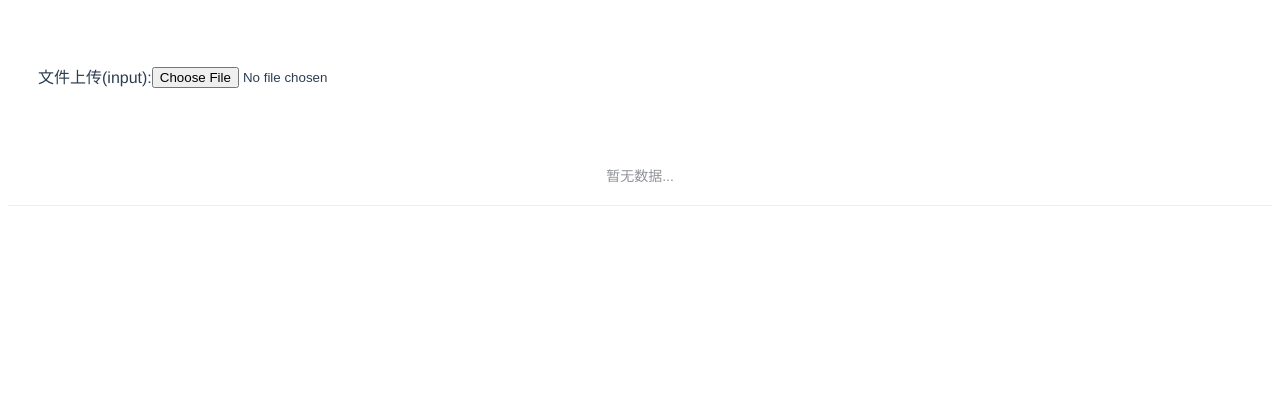
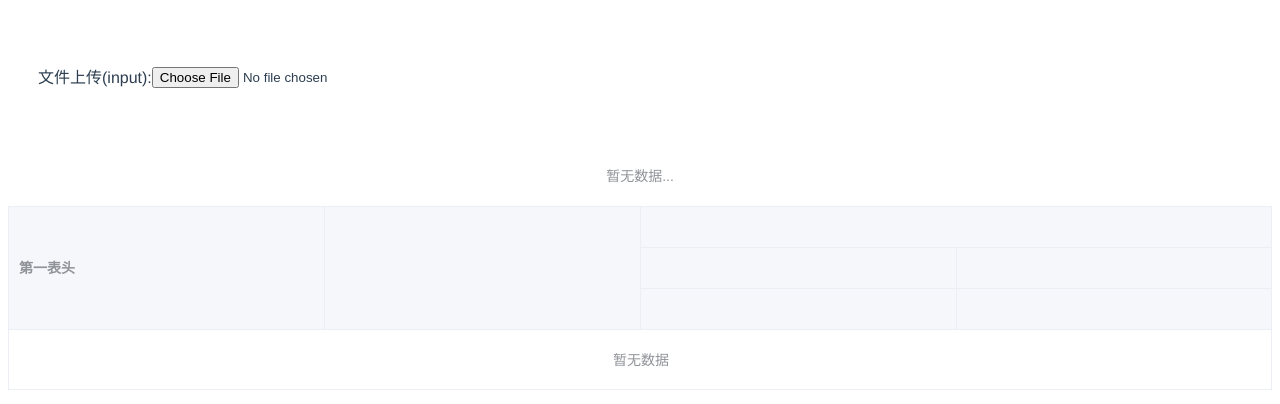
Before and after one commit to paker-yi/scroll-table-new, a Vue app in the folder vue_scoll_table/: page / in a window 1280 px wide. Shown: the top 404 px of the page. Built offline with nearby package versions, Linux system fonts and the light colour scheme.

Commit message:
更改表格样式

```diff
--- a/vue_scoll_table/src/components/scrollTable.vue
+++ b/vue_scoll_table/src/components/scrollTable.vue
@@ -7,6 +7,7 @@
     <!-- 表头 -->
     <div class="table-header">{{tableHeader}}</div>
     <div class="table-sub-header">{{tableSubHeader}}</div>
+    <!-- 数据展示表头 -->
     <el-table
         v-loading="false"
         ref="scroll_table"
@@ -24,8 +25,8 @@
       >
       <el-table-column
         v-if="firstColumn"
-        :prop="firstColumn.prop"
-        :label="firstColumn.label"
+        :prop="firstColumn[0].prop"
+        :label="firstColumn[0].label"
         style="width: 100%"
         >
             <el-table-column
@@ -38,8 +39,64 @@
             >
             </el-table-column>
         </el-table-column>
+        <!--  -->
+        <template   slot="append">
+             <el-table style="width:100%">
+                <!-- 合并的表头 -->
+                <el-table-column
+                    :colSpan=2
+                    prop="date"
+                    label="第一表头"
+                    >
+                </el-table-column>
+                <el-table-column
+                    :colSpan=0
+                    prop="date"
+                    label=""
+                    >
+                </el-table-column>
+                <!-- 拆分单元格的表头 -->
+                <el-table-column
+                    :rowSpan=0
+                    prop="date"
+                    label=""
+                    >
+                    <el-table-column
+                        :rowSpan=0
+                        prop="date"
+                        label=""
+                        >
+                        <el-table-column
+                            :rowSpan=0
+                            prop="date"
+                            label=""
+                            >
 
+                        </el-table-column>
+
+                    </el-table-column>
+                    <el-table-column
+                        :rowSpan=0
+                        prop="date"
+                        label=""
+                        >
+                        <el-table-column
+                            :rowSpan=0
+                            prop="date"
+                            label=""
+                            >
+
+                        </el-table-column>
+
+                    </el-table-column>
+
+                </el-table-column>
+
+
+            </el-table>
+        </template>
       </el-table>
+      <!-- 展示 -->
     </div>
 </template>
 
@@ -57,6 +114,7 @@
         dataStartIndex: 1,//   从第二位开始
         firstColumn: null,
         firstColumnList: [],
+        firstColumn: null,
         showUpload: true,
         tableSubHeader:'',
         tableHeader: '',
@@ -236,7 +294,7 @@
             //  判断元素是否滚动到底部
             // console.log(divData.clientHeight + divData.scrollTop, divData.scrollHeight);
 
-            if (divData.clientHeight + divData.scrollTop == divData.scrollHeight - 0.25) {
+            if (divData.clientHeight + divData.scrollTop == divData.scrollHeight) {
                 //  重置table距离顶部距离
                 divData.scrollTop = 0
                 //  更改sheet数据
@@ -266,74 +324,45 @@
             try {
             const data = ev.target.result;
             const workbook = read(data, { type: 'binary' });
-            console.log('workbook', workbook);
+            // console.log('workbook', workbook);
 
             const params = [];
             // 取对应表生成json表格内容
             workbook.SheetNames.forEach(item => {
-                // columnList: columnList,
-                // tableData:tableData
-                const {columnList, tableData} = this.getHeadersAndData(utils.sheet_to_json(workbook.Sheets[item]))
-                console.log('columns:', columnList, 'data', tableData);
+                console.log('读取到的数据：', utils.sheet_to_json(workbook.Sheets[item]));
+
+                const {firstColumnList, columnList, tableData} = this.getHeadersAndData(utils.sheet_to_json(workbook.Sheets[item]))
+                // console.log('columns:', columnList, 'data', tableData, 'firstColumnList', firstColumnList);
 
                 params.push({
                 name: item,
-                dataList: utils.sheet_to_json(workbook.Sheets[item])
+                dataList: tableData
                 });
-                this.tableData.push(this.getTableData(utils.sheet_to_json(workbook.Sheets[item])));
+                this.firstColumnList.push(firstColumnList)
+                this.columnsList.push(columnList)
+                this.tableData.push(tableData);
             });
 
+
             // 该算法仅针对表头无合并的情况
-            if (this.tableData.length > 0) {
-                this.sheetLength = this.tableData.length
-                // 获取excel中第一个表格数据tableData[0][0]，并且将表头提取出来
-                for (let i = 0; i < this.tableData.length; i++) {
-
-                    const columns = []
-                    if (i === 1) {
-                        this.firstColumnList.push(
-                            {
-                                label: this.tableData[i][0],
-                                prop: this.tableData[i][0],
-                            }
-                        )
-                    }else{
-
-                        for (const key in this.tableData[i][1]) {
-                            const column = {
-                                label: key,
-                                prop: key,
-                            }
-                            columns.push(column)
-                            this.columnsList.push(columns)
-                        }
-                    }
-                }
-
-                for (const key in this.tableData[0][0]) {
-                this.tableHead.push(key);
-                }
-            }
             //  存放全部sheet数据
             this.sheetList = JSON.parse(JSON.stringify(params))
 
             this.sheetLength = params.length
 
             if(params.length > 0){
+                console.log('表头', this.columnsList[0]);
+
                 this.columns = this.columnsList[0]
                 this.tableHeader = params[0].name
-                this.showData = params[0].dataList.shift()
-                console.log('展示数据', params[0]);
 
 
-                // const column = {
-                //     label: this.columnsList[0][0],
-                //     prop: this.columnsList[0][0],
-                //     rowSpan: this.firstColumnList.length
-                // }
-                const column = JSON.parse(JSON.stringify(this.columnsList[0][0]))
-                column.rowSpan = this.firstColumnList.length
-                this.firstColumn = column
+                this.showData = this.tableData[0]
+                console.log('展示数据',this.showData);
+
+                console.log('第一表格头',this.firstColumnList[0]);
+
+                this.firstColumn = this.firstColumnList[0]
             }
             this.changeFullscreen()
             //  赋值sheetName
@@ -362,12 +391,34 @@
             this.readExcel(files);
         },
         getHeadersAndData(data){
+            //  增加获取最后两行数据
             // console.log('提取表头', data);
             const oldKey = [];
             const columnList = []
+            const firstColumnList = []
+            const firstColumnListTemp = []
             const tableData = []
+            let rowSpan = 0
+            if (data.length > 0) {
+                const element = data[0]
+                for (const key in element) {
+                        const column = {
+                            label: key,
+                            prop: key
+                        }
+                        rowSpan++
+                    firstColumnListTemp.push(column)
+                }
+                //  计算行扩展长度
+                firstColumnListTemp[0].rowspan = rowSpan
+                //  取第一个可以当返回数据
+                firstColumnList.push(firstColumnListTemp[0])
+            }
+            console.log('firstColumnList', firstColumnList);
+
             for (let i = 0; i < data.length; i++) {
                 const element = data[i]
+
                 if (i<this.dataStartIndex) {
                     for (const key in element) {
                         if (Object.prototype.hasOwnProperty.call(element, key)) {
@@ -380,8 +431,8 @@
                             columnList.push(column)
                         }
                     }
-                }
-                if (i>this.dataStartIndex){
+                }else if (i>this.dataStartIndex && i <data.length-2){
+
                     const tableItem = {}
                     for (let j = 0; j < oldKey.length; j++) {
                         const key = oldKey[j];
@@ -392,6 +443,12 @@
                     }
                     tableData.push(tableItem)
 
+                }else if (i>this.dataStartIndex && i >=data.length-2) {
+                    console.log('i',i,'data.length',data.length);
+
+                    //  处理最后两行数据
+                    console.log('最后两行：', element);
+                    //  生成第二表表头
                 }
             }
             // console.log('tableData', tableData);
@@ -399,7 +456,8 @@
             // console.log('columnList', columnList);
             return {
                 columnList: columnList,
-                tableData:tableData
+                tableData:tableData,
+                firstColumnList: firstColumnList
             }
         },
 
```
